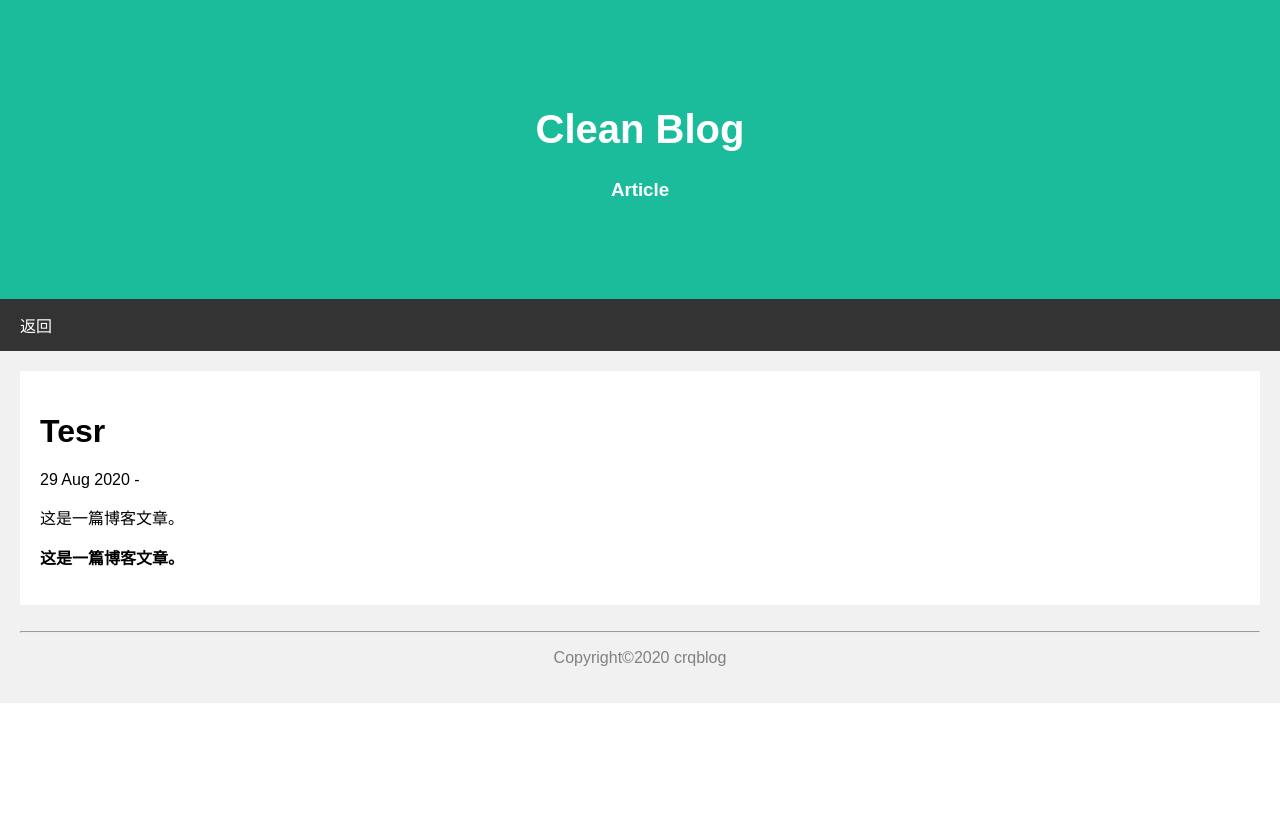
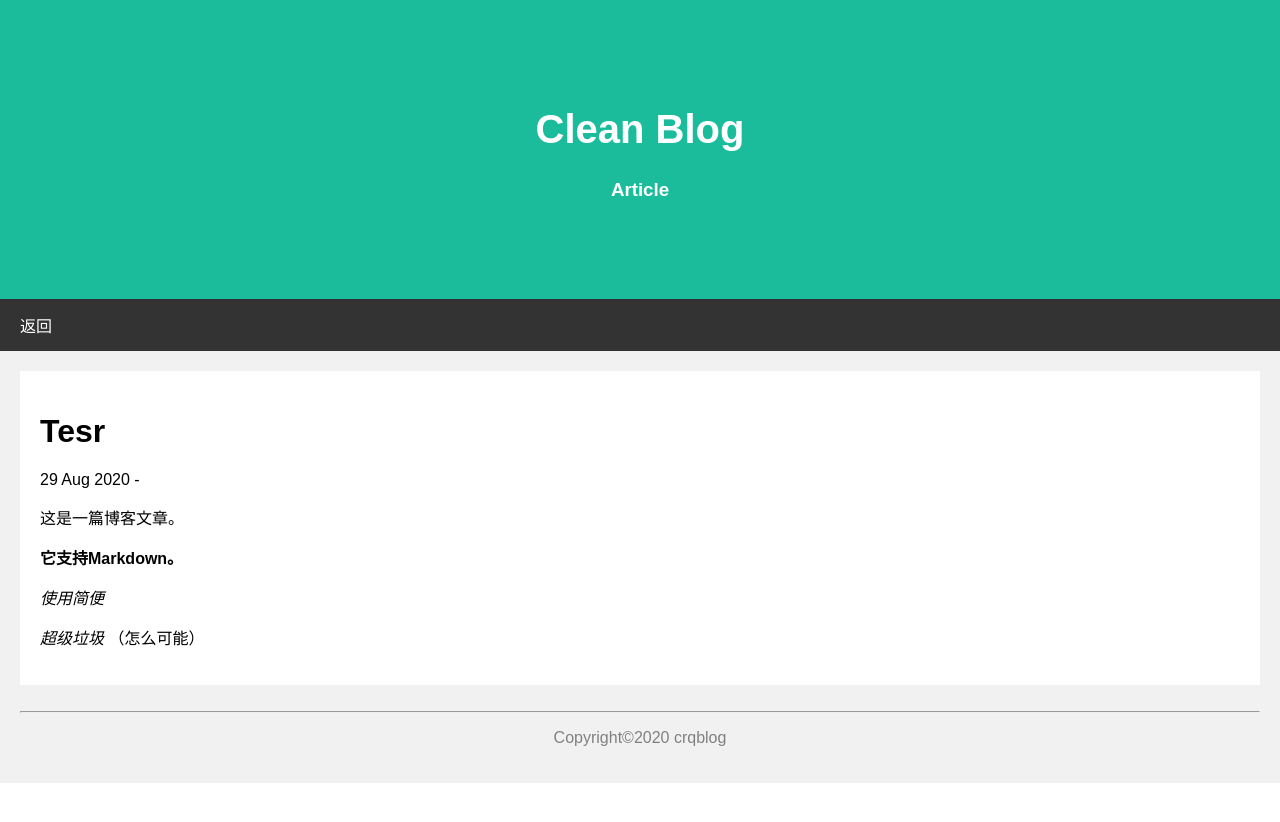
Before and after one commit to cleanblog/cleanblog.github.io, a Jekyll site: the page built from _posts/2020-8-29-tesr.md, in a window 1280 px wide. Shown: the top 822 px of the page. Built offline with Jekyll 4.4.1, drawn with Linux system fonts in a browser that asks for light colours.

Commit message:
Update 2020-8-29-tesr.md

```diff
--- a/_posts/2020-8-29-tesr.md
+++ b/_posts/2020-8-29-tesr.md
@@ -3,4 +3,8 @@ layout: post
 ---
 这是一篇博客文章。
 
-**这是一篇博客文章。**
+**它支持Markdown。**
+
+*使用简便*
+
+_超级垃圾_  （怎么可能）
```
